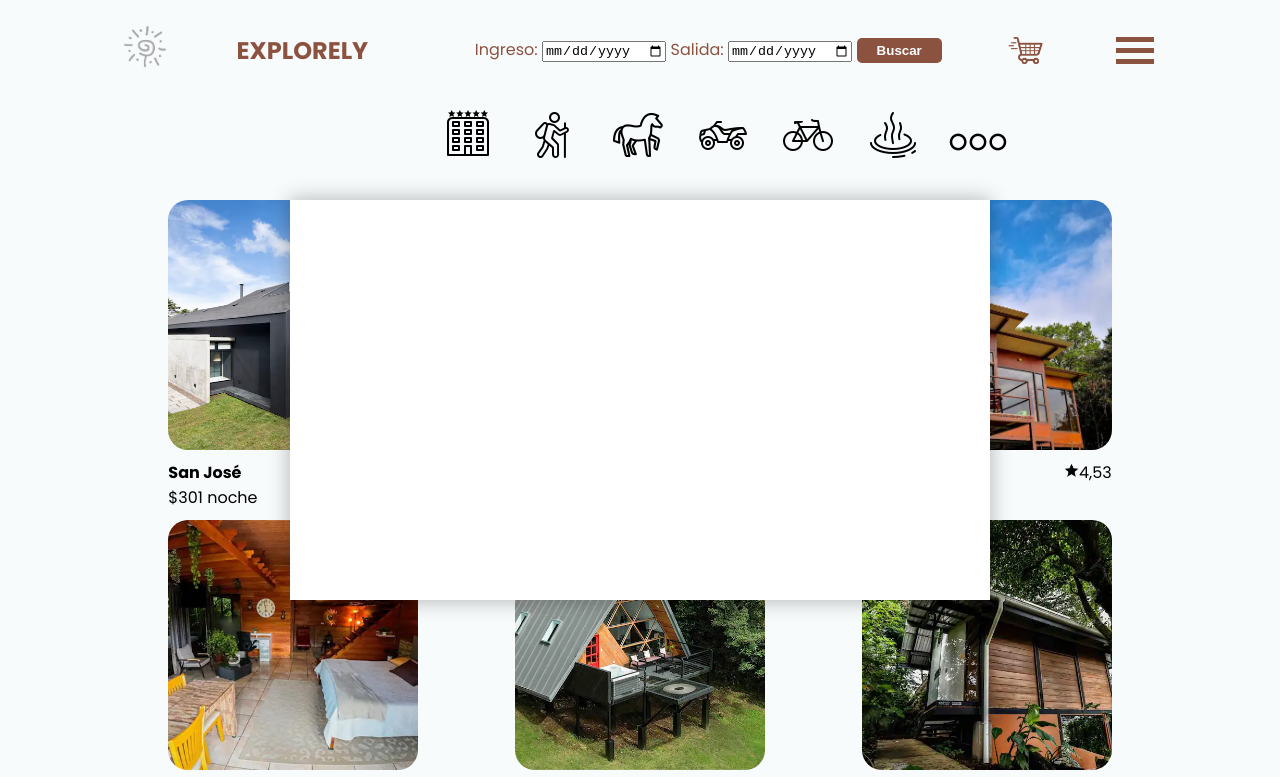
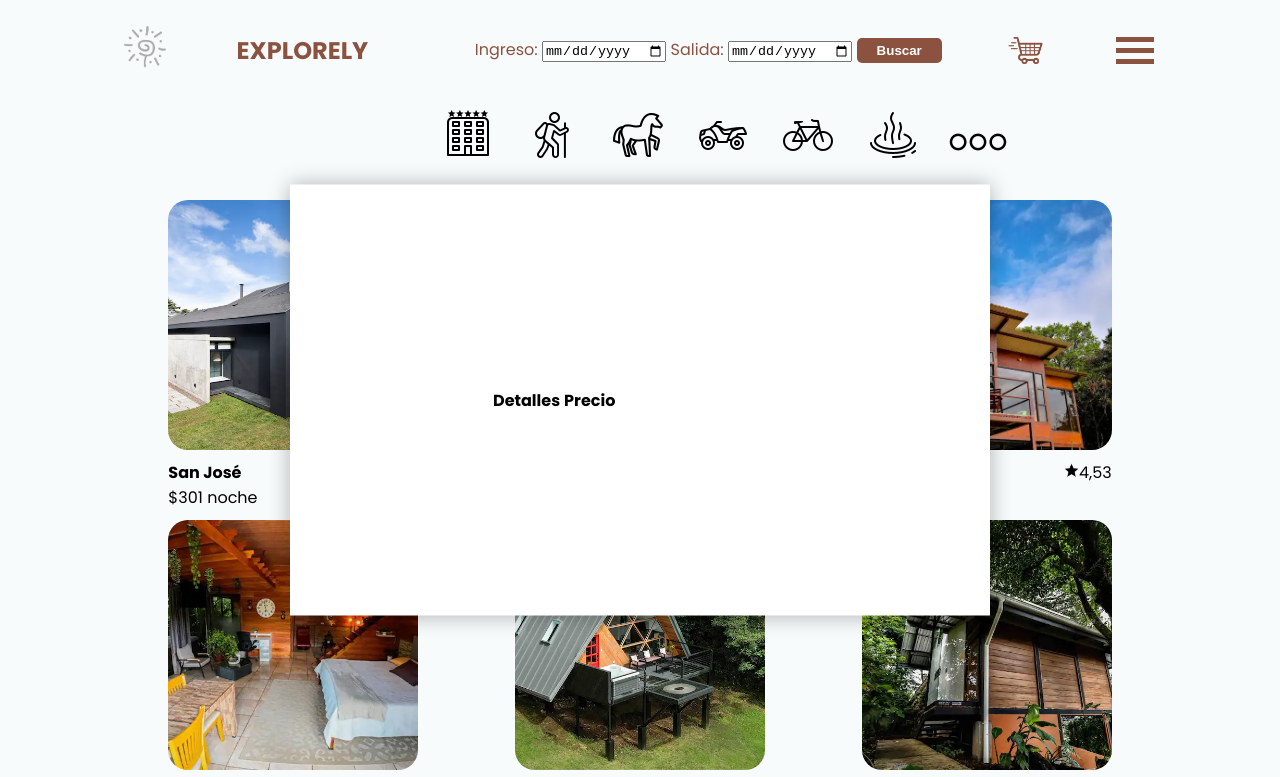
Before and after one commit to rHernandez9191/Explorely, a plain HTML site: page Public/paginaBusqueda.html in a window 1280 px wide. Both pictures are taken after a click on the picture 1025 px from the left and 50 px from the top of the page. Shown: the top 777 px of the page. Drawn offline with Linux system fonts and the light colour scheme.

Commit message:
update display

```diff
--- a/Public/css/paginaBusqueda.css
+++ b/Public/css/paginaBusqueda.css
@@ -124,7 +124,7 @@ header .logo {
   background-color: #a37466;
 }
 .carrito-popup {
-  display: none;
+  display: flex;
   position: fixed;
   top: 50%;
   left: 50%;
--- a/Public/paginaBusqueda.html
+++ b/Public/paginaBusqueda.html
@@ -81,7 +81,15 @@
       </div>
     </header>
     <div id="carrito-popup" class="carrito-popup">
-      <!-- Contenido del cuadro emergente -->
+      <div id="carritoContenido">
+        <div>
+            <table>
+              <th>Detalles</th>
+              <th>Precio</th>
+            </table>
+        </div>
+      </div>
+
     </div>
     <nav class="movil-nav">
       <a href="paginaBusqueda.html">Inicio</a>
```
